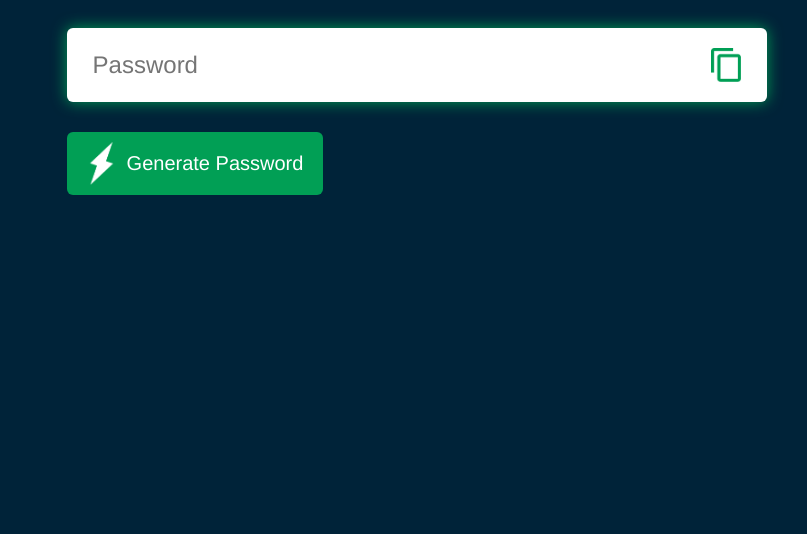
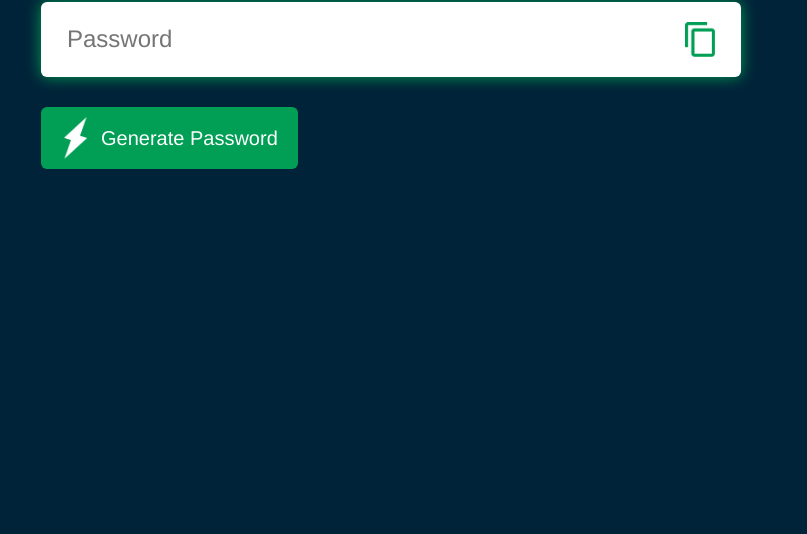
Before and after one commit to SaadAslam58/Password-Generator, a plain HTML site: page index.html in a window 1280 px wide. Shown: the part 266-800 px from the top of the page, without its empty margins (87-894 px from the left). Drawn offline with Linux system fonts and the light colour scheme.

Commit message:
third commit

```diff
--- a/style.css
+++ b/style.css
@@ -11,7 +11,7 @@ body {
 }
 
 .container {
-  margin: 12%;
+  margin: 10%;
   max-width: 700px;
   width: 85%;
 }
```
